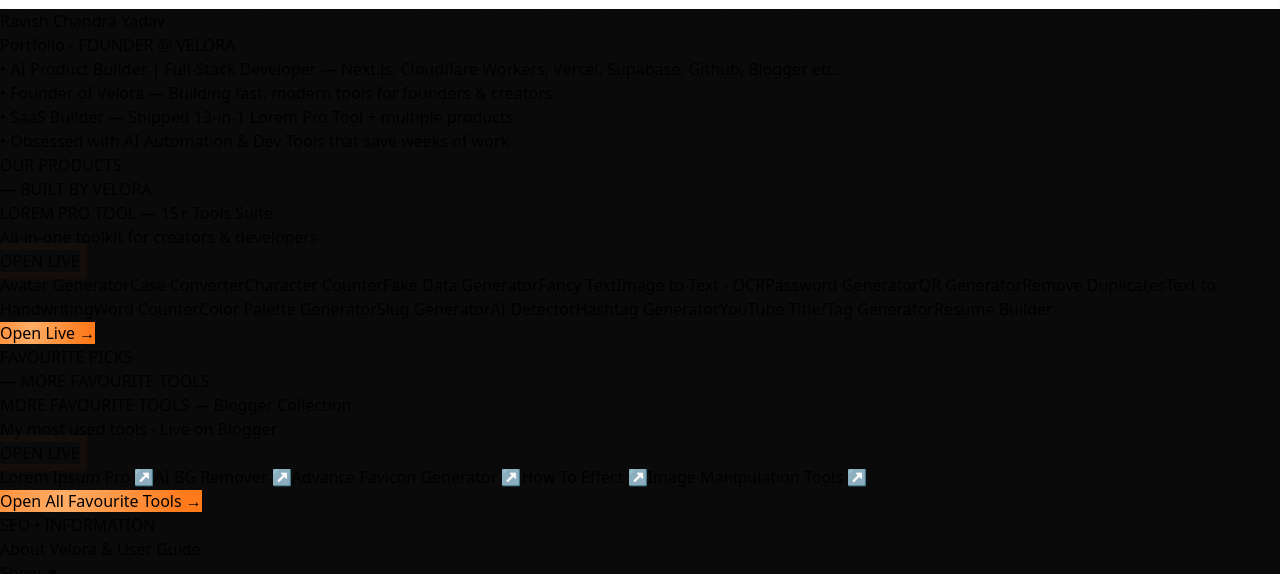
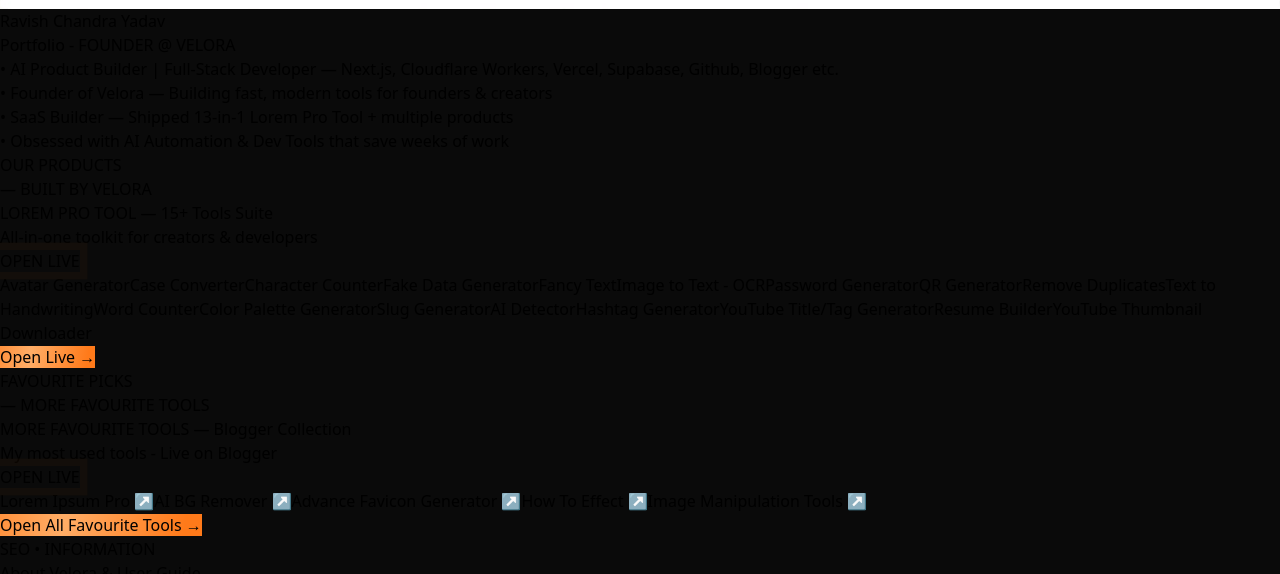
Before and after one commit to Ravs10/velora-cloud, a Next.js app: page / in a window 1280 px wide. Shown: the part 3183-3757 px from the top of the page. Built offline with nearby package versions, Linux system fonts and the light colour scheme.

Commit message:
Add YouTube Thumbnail Downloader to tools list

```diff
--- a/app/page.tsx
+++ b/app/page.tsx
@@ -30,6 +30,7 @@
     { name: "Hashtag Generator", url: "https://lorem-pro-tool.run4ravish.workers.dev/hashtag-generator" },
     { name: "YouTube Title/Tag Generator", url: "https://lorem-pro-tool.run4ravish.workers.dev/youtube-title-generator" },
     { name: "Resume Builder", url: "https://lorem-pro-tool.run4ravish.workers.dev/resume-builder" },
+    { name: "YouTube Thumbnail Downloader", url: "https://lorem-pro-tool.run4ravish.workers.dev/youtube-thumbnail-downlodar" },
   ];
 
   const favouriteTools = [
```
